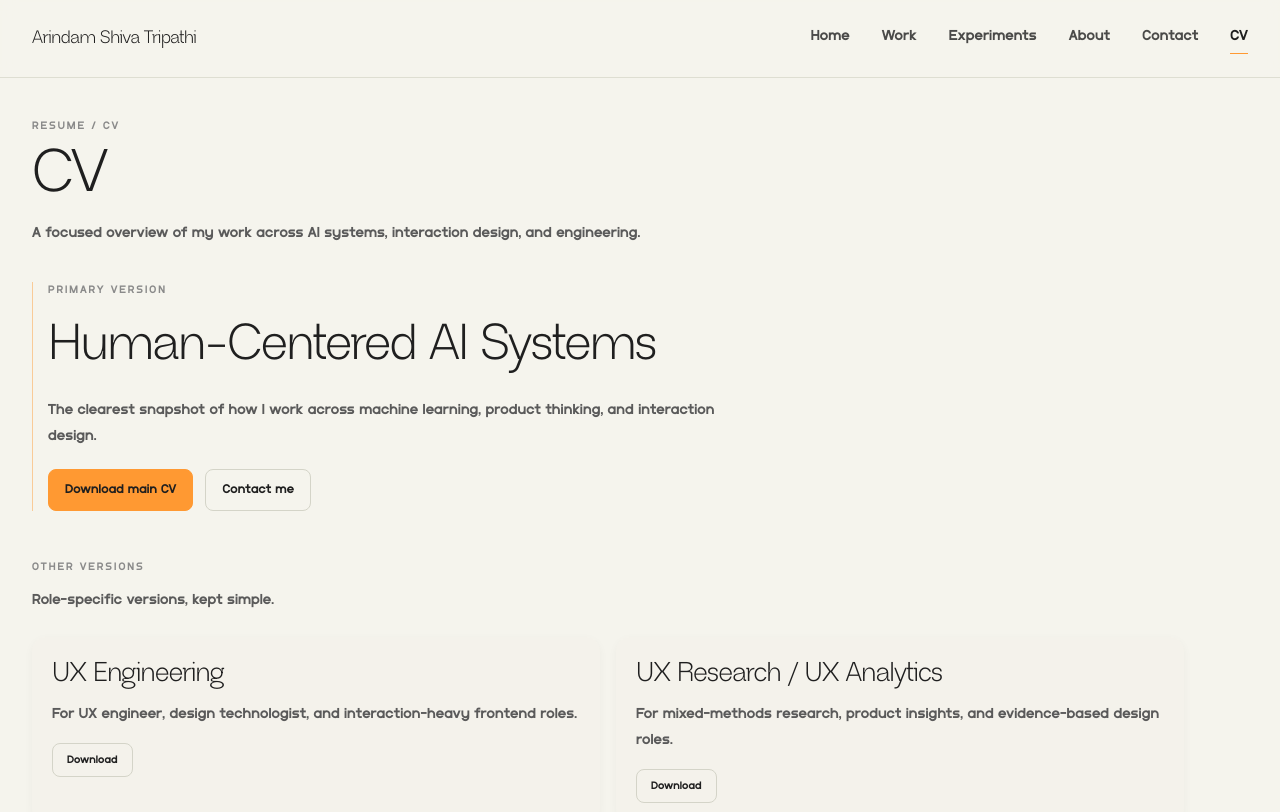
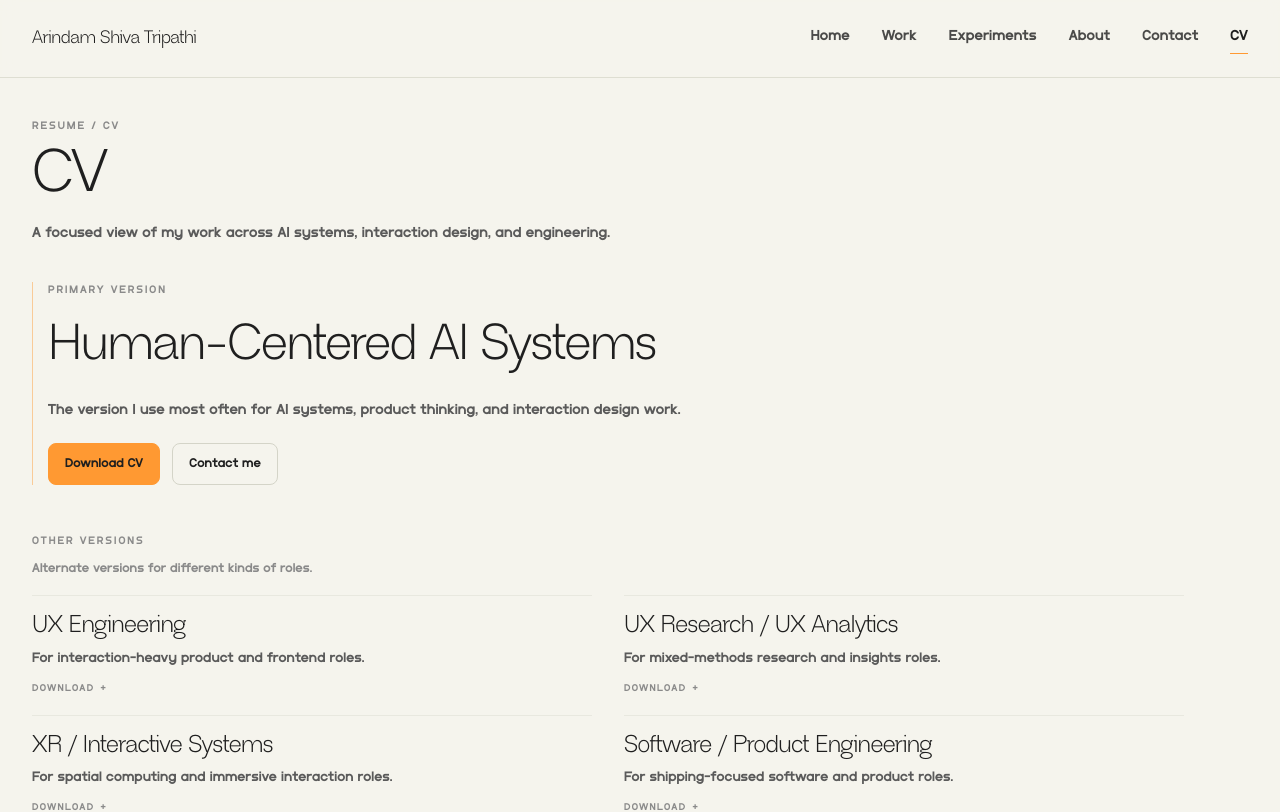
Before and after one commit to arindamshivatrip/P2, a Next.js app: page /cv in a window 1280 px wide. Shown: the top 812 px of the page. Built offline with nearby package versions, Linux system fonts and the light colour scheme.

Commit message:
CV Pages updated

```diff
--- a/src/app/cv/page.tsx
+++ b/src/app/cv/page.tsx
@@ -42,35 +42,33 @@ export default function CvPage() {
 
         <div className="mt-11 max-w-6xl">
           <Eyebrow>{cvPageContent.secondaryLabel}</Eyebrow>
-          <BodyText tone="secondary" className="mt-3 max-w-2xl">
+          <BodyText tone="muted" className="mt-2.5 max-w-2xl text-sm">
             {cvPageContent.secondaryIntro}
           </BodyText>
 
-          <div className="mt-6 grid gap-3.5 md:grid-cols-2 md:gap-4">
+          <div className="mt-4 grid gap-x-8 gap-y-4 md:grid-cols-2">
             {cvVersions.map((version) => (
-              <article
-                key={version.href}
-                className="rounded-[0.9rem] bg-surface/20 p-4 shadow-[0_3px_10px_rgba(35,30,24,0.038)] md:p-5"
-              >
-                <h3 className="font-display text-[1.52rem] leading-tight tracking-tight text-foreground md:text-[1.7rem]">
+              <article key={version.href} className="border-t border-border/40 pt-3.5">
+                <h3 className="font-display text-[1.38rem] leading-tight tracking-tight text-foreground md:text-[1.52rem]">
                   {version.title}
                 </h3>
-                <BodyText tone="secondary" className="mt-2.5">
+                <BodyText tone="secondary" className="mt-1.5 max-w-[44ch] text-[0.95rem]">
                   {version.description}
                 </BodyText>
-                <div className="mt-4">
-                  <Button asChild variant="ghost" className="px-3.5 py-2 text-xs">
-                    <Link href={version.href} download>
-                      {version.cta}
-                    </Link>
-                  </Button>
-                </div>
+                <Link
+                  href={version.href}
+                  download
+                  className="mt-2.5 inline-flex items-center gap-1.5 font-body text-[0.68rem] uppercase tracking-[0.12em] text-text-muted transition-colors hover:text-foreground"
+                >
+                  <span>{version.cta}</span>
+                  <span aria-hidden="true">+</span>
+                </Link>
               </article>
             ))}
           </div>
         </div>
 
-        <div className="mt-8 max-w-6xl border-t border-border/40 pt-5">
+        <div className="mt-6 max-w-6xl border-t border-border/40 pt-4">
           <BodyText tone="muted" className="max-w-3xl text-sm">
             {cvPageContent.footerNote}
           </BodyText>
--- a/src/data/cv.ts
+++ b/src/data/cv.ts
@@ -6,50 +6,50 @@ export type CvVersion = {
 };
 
 export const cvPageContent = {
-  eyebrow: "RESUME / CV",
+  eyebrow: "Resume / CV",
   title: "CV",
   intro:
-    "A focused overview of my work across AI systems, interaction design, and engineering.",
-  primaryLabel: "PRIMARY VERSION",
+    "A focused view of my work across AI systems, interaction design, and engineering.",
+  primaryLabel: "Primary version",
   primaryTitle: "Human-Centered AI Systems",
   primaryDescription:
-    "The clearest snapshot of how I work across machine learning, product thinking, and interaction design.",
+    "The version I use most often for AI systems, product thinking, and interaction design work.",
   primaryHref: "/files/arindam-tripathi-main-cv.pdf",
-  primaryCta: "Download main CV",
+  primaryCta: "Download CV",
   contactCta: "Contact me",
-  secondaryLabel: "OTHER VERSIONS",
+  secondaryLabel: "Other versions",
   secondaryIntro:
-    "Role-specific versions, kept simple.",
+    "Alternate versions for different kinds of roles.",
   footerNote:
-    "Need something more tailored? Reach out directly."
+    "Looking for a more specific version? Get in touch."
 } as const;
 
 export const cvVersions: CvVersion[] = [
   {
     title: "UX Engineering",
     description:
-      "For UX engineer, design technologist, and interaction-heavy frontend roles.",
+      "For interaction-heavy product and frontend roles.",
     href: "/files/arindam-tripathi-ux-engineering-cv.pdf",
     cta: "Download"
   },
   {
     title: "UX Research / UX Analytics",
     description:
-      "For mixed-methods research, product insights, and evidence-based design roles.",
+      "For mixed-methods research and insights roles.",
     href: "/files/arindam-tripathi-ux-research-cv.pdf",
     cta: "Download"
   },
   {
     title: "XR / Interactive Systems",
     description:
-      "For XR, spatial computing, and immersive interaction roles.",
+      "For spatial computing and immersive interaction roles.",
     href: "/files/arindam-tripathi-xr-interactive-systems-cv.pdf",
     cta: "Download"
   },
   {
     title: "Software / Product Engineering",
     description:
-      "For software engineering and startup-oriented product roles.",
+      "For shipping-focused software and product roles.",
     href: "/files/arindam-tripathi-software-product-engineering-cv.pdf",
     cta: "Download"
   }
```
